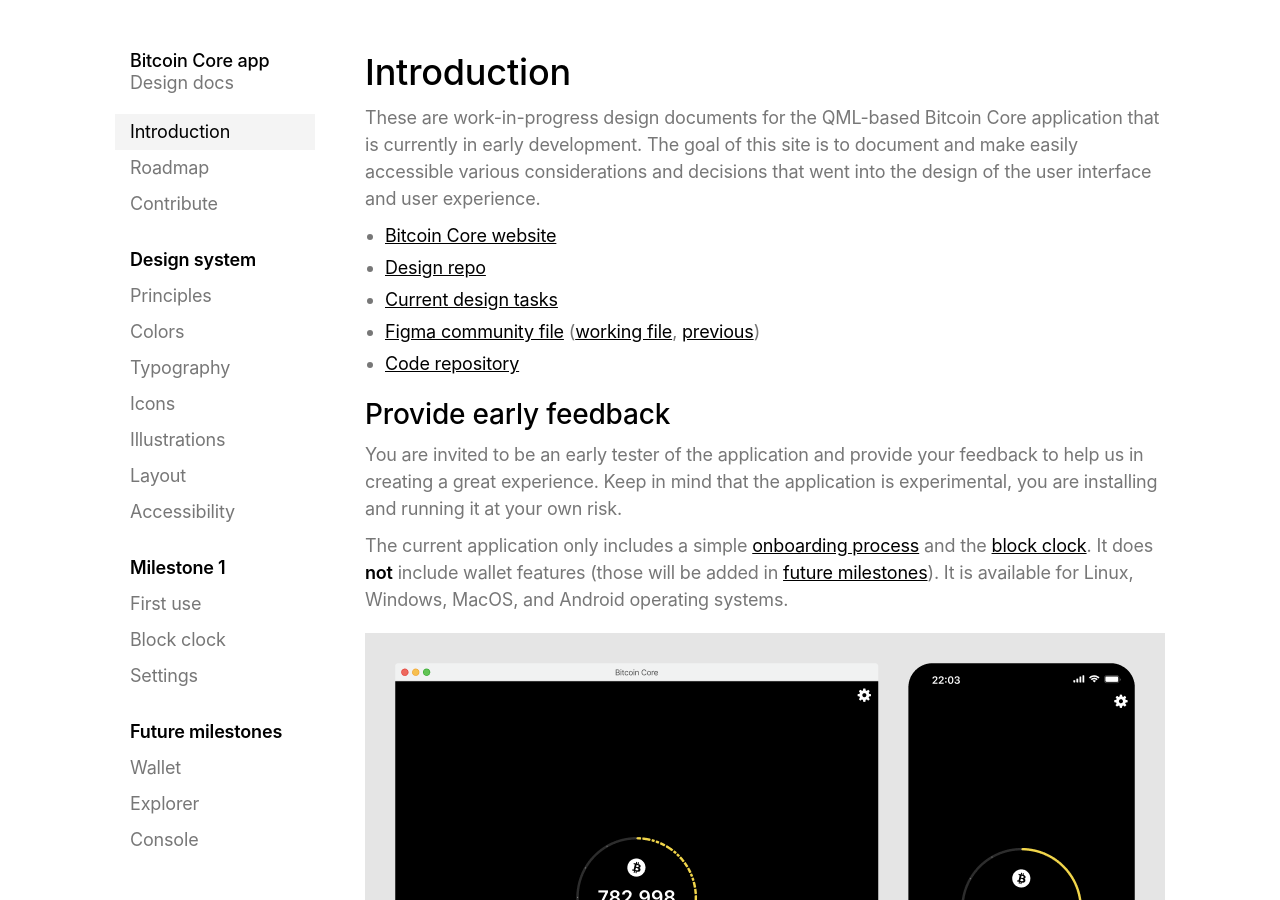
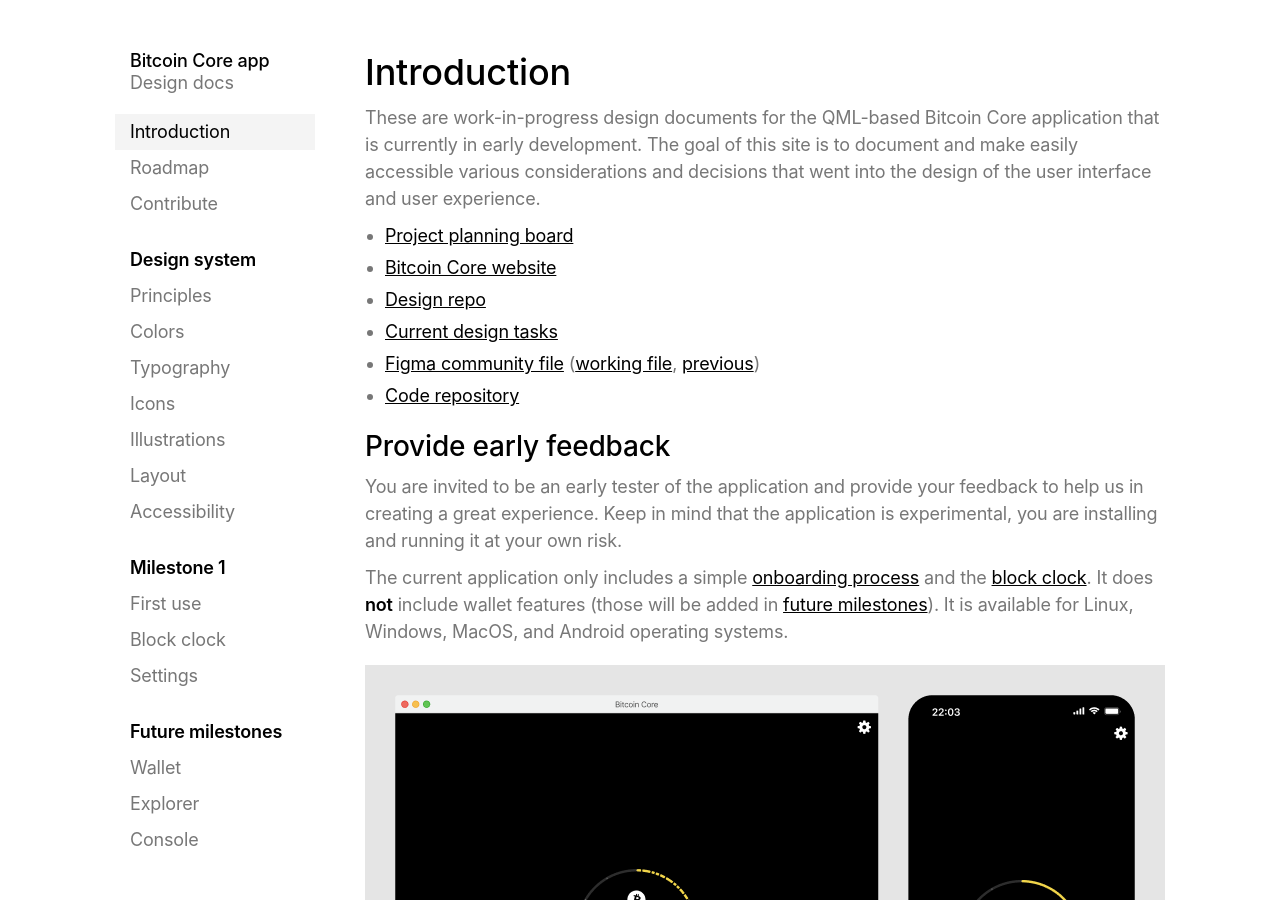
Before and after one commit to BitcoinDesign/Bitcoin-Core-App, a Jekyll site: the page built from index.md, in a window 1280 px wide and 900 px high. Built offline with Jekyll 4.4.1, drawn with Linux system fonts in a browser that asks for light colours.

Commit message:
Add project planning board link to the landing page

```diff
--- a/index.md
+++ b/index.md
@@ -9,6 +9,7 @@
 
 These are work-in-progress design documents for the QML-based Bitcoin Core application that is currently in early development. The goal of this site is to document and make easily accessible various considerations and decisions that went into the design of the user interface and user experience.
 
+- [Project planning board](https://github.com/orgs/BitcoinDesign/projects/7){:target="_blank"}
 - [Bitcoin Core website](https://bitcoincore.org){:target="_blank"}
 - [Design repo](https://github.com/BitcoinDesign/Bitcoin-Core-App){:target="_blank"}
 - [Current design tasks](https://github.com/orgs/BitcoinDesign/projects/5/views/1){:target="_blank"}
```
